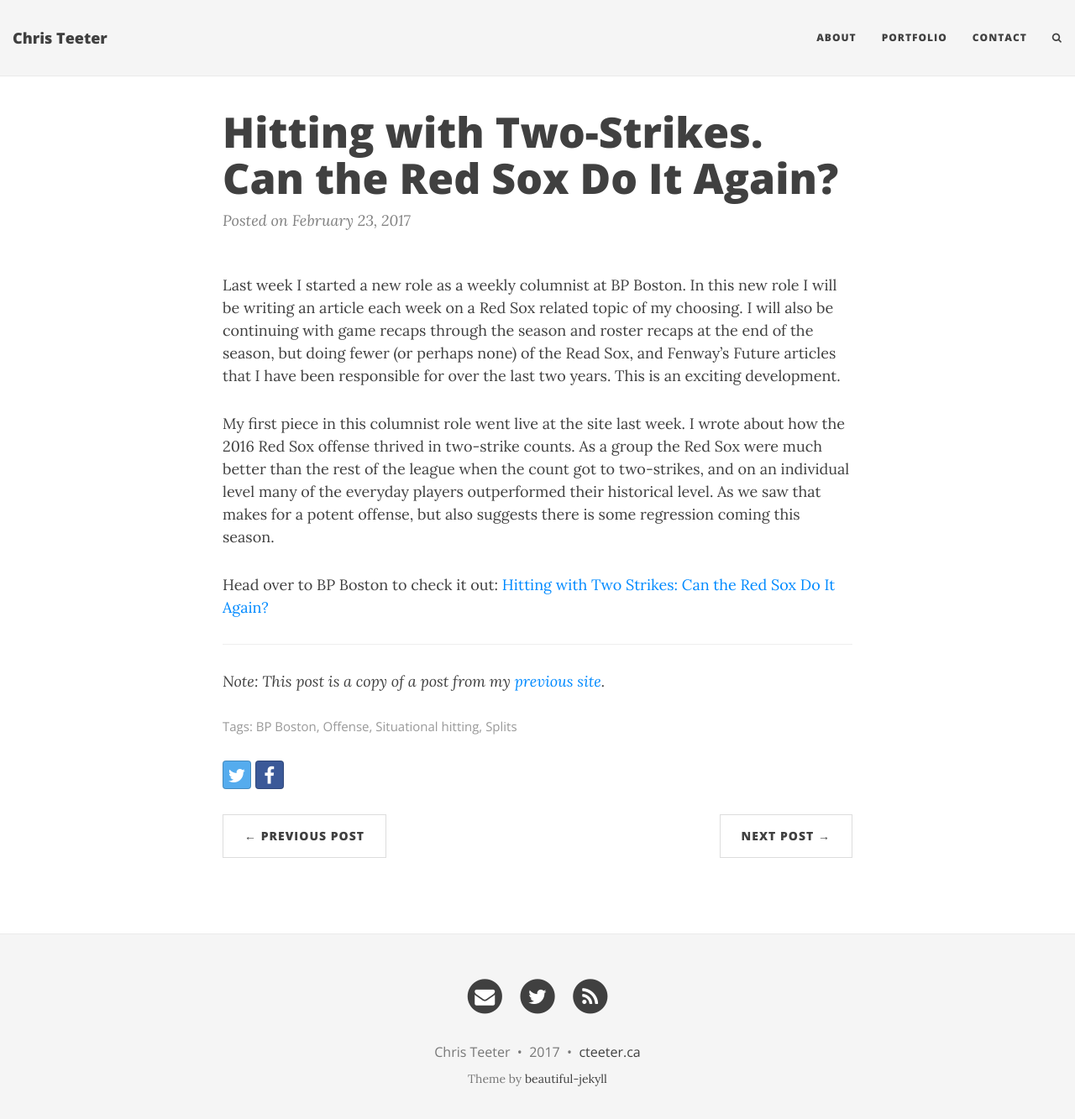
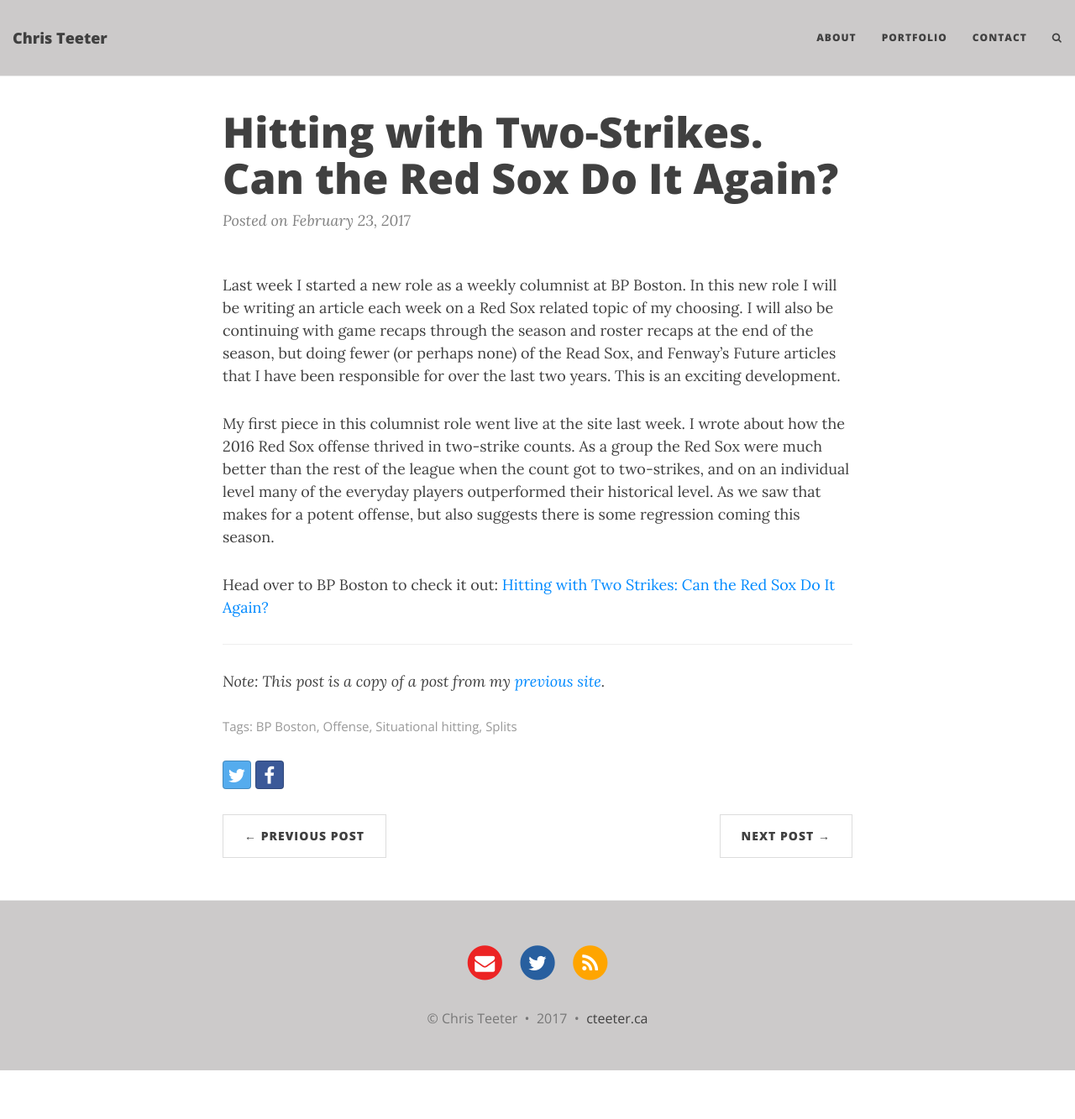
Before and after one commit to cjteeter/cjteeter.github.io, a Jekyll site: the page built from _posts/2017-02-23-bp-boston-red-sox-hitting-with-two-strikes.md, in a window 1280 px wide and 1346 px high. Shown: the top 1333 px of the window at 84% size. Built offline with Jekyll 4.4.1, drawn with Linux system fonts in a browser that asks for light colours; nearby versions of some CDN libraries; comment, search, counter and statistics services are not loaded.

Commit message:
updating site style

```diff
--- a/_includes/footer.html
+++ b/_includes/footer.html
@@ -17,7 +17,7 @@
           <li>
             <a href="mailto:{{ site.author.email }}" title="Email me">
               <span class="fa-stack fa-lg">
-                <i class="fa fa-circle fa-stack-2x"></i>
+                <i class="fa fa-circle fa-stack-2x" style="color: #ec2323;"></i>
                 <i class="fa fa-envelope fa-stack-1x fa-inverse"></i>
               </span>
             </a>
@@ -27,7 +27,7 @@
           <li>
             <a href="https://twitter.com/{{ site.author.twitter }}" title="Twitter">
               <span class="fa-stack fa-lg">
-                <i class="fa fa-circle fa-stack-2x"></i>
+                <i class="fa fa-circle fa-stack-2x" style="color:#285f9f;"></i>
                 <i class="fa fa-twitter fa-stack-1x fa-inverse"></i>
               </span>
             </a>
@@ -147,7 +147,7 @@
 		  <li>
 			<a href="{{ '/feed.xml' | prepend: site.baseurl }}" title="RSS">
 			  <span class="fa-stack fa-lg">
-				<i class="fa fa-circle fa-stack-2x"></i>
+				<i class="fa fa-circle fa-stack-2x" style="color:#FFA500;"></i>
 				<i class="fa fa-rss fa-stack-1x fa-inverse"></i>
 			  </span>
 			</a>
@@ -155,7 +155,7 @@
           {% endif %}
         </ul>
         <p class="copyright text-muted">
-		  {{ site.author.name }}
+		  &copy; {{ site.author.name }}
 		  &nbsp;&bull;&nbsp;
 		  {{ site.time | date: '%Y' }}
 
@@ -165,10 +165,10 @@
 		  {% endif %}
 	    </p>
 	        <!-- Please don't remove this, keep my open source work credited :) -->
-		<p class="theme-by text-muted">
+		<!--<p class="theme-by text-muted">
 		  Theme by
 		  <a href="http://deanattali.com/beautiful-jekyll/">beautiful-jekyll</a>
-		</p>
+		</p> -->
       </div>
     </div>
   </div>
--- a/css/main.css
+++ b/css/main.css
@@ -14,7 +14,6 @@ p {
   margin: 30px 0;
 }
 p a {
-  /* text-decoration: underline */
   color: #008AFF;
 }
 h1,h2,h3,h4,h5,h6 {
@@ -26,7 +25,9 @@ a {
 }
 a:hover,
 a:focus {
-  color: #0085a1;
+  text-decoration: underline;
+  /* font-weight: bold; */
+  color: #f20808;
 }
 blockquote {
   color: #808080;
@@ -97,7 +98,8 @@ img {
 /* --- Navbar --- */
 
 .navbar-custom {
-  background: #F5F5F5;
+<!--background: #F5F5F5 -->;
+  background: #cccaca;
   border-bottom: 1px solid #EAEAEA;
   font-family: 'Open Sans', 'Helvetica Neue', Helvetica, Arial, sans-serif;
 }
@@ -118,7 +120,7 @@ img {
 .navbar-custom .navbar-brand:focus ,
 .navbar-custom .nav li a:hover,
 .navbar-custom .nav li a:focus {
-  color: #0085a1;
+  color: #0023a1;
 }
 
 .navbar-custom .navbar-brand-logo {
@@ -257,7 +259,8 @@ img {
 
 footer {
   padding: 30px 0;
-  background: #F5F5F5;
+  <!--background: #F5F5F5 -->;
+  background: #cccaca;
   border-top: 1px #EAEAEA solid;
   margin-top: 50px;
   font-size: 14px;
@@ -266,6 +269,15 @@ footer {
 footer a {
   color: #404040;
 }
+
+footer a:hover,
+footer a:focus {
+  text-decoration: none;
+  font-weight: bold;
+  color: #0f0f0f;
+  opacity:0.75;
+}
+
 
 footer .list-inline {
   margin: 0;
@@ -318,7 +330,7 @@ footer .copyright {
 .post-preview a:focus,
 .post-preview a:hover {
   text-decoration: none;
-  color: #0085a1;
+  color: #0023a1;
 }
 
 .post-preview .post-title {
@@ -389,7 +401,7 @@ footer .copyright {
 
 .blog-tags a:hover {
   border-radius: 2px;
-  color: #008AFF;
+  color: #0023a1;
   background-color: #CCC;
 }
 
@@ -585,8 +597,8 @@ footer .copyright {
 .pager li a:hover,
 .pager li a:focus {
   color: #FFF;
-  background: #0085a1;
-  border: 1px solid #0085a1;
+  background: #cccaca;
+  border: 1px solid #cccaca;
 }
 
 .pager {
```
Also changed, not shown: _posts/2017-02-23-bp-boston-red-sox-hitting-with-two-strikes.md (+1 -1 lines), index.html (+5 -5 lines), Gemfile.lock.
